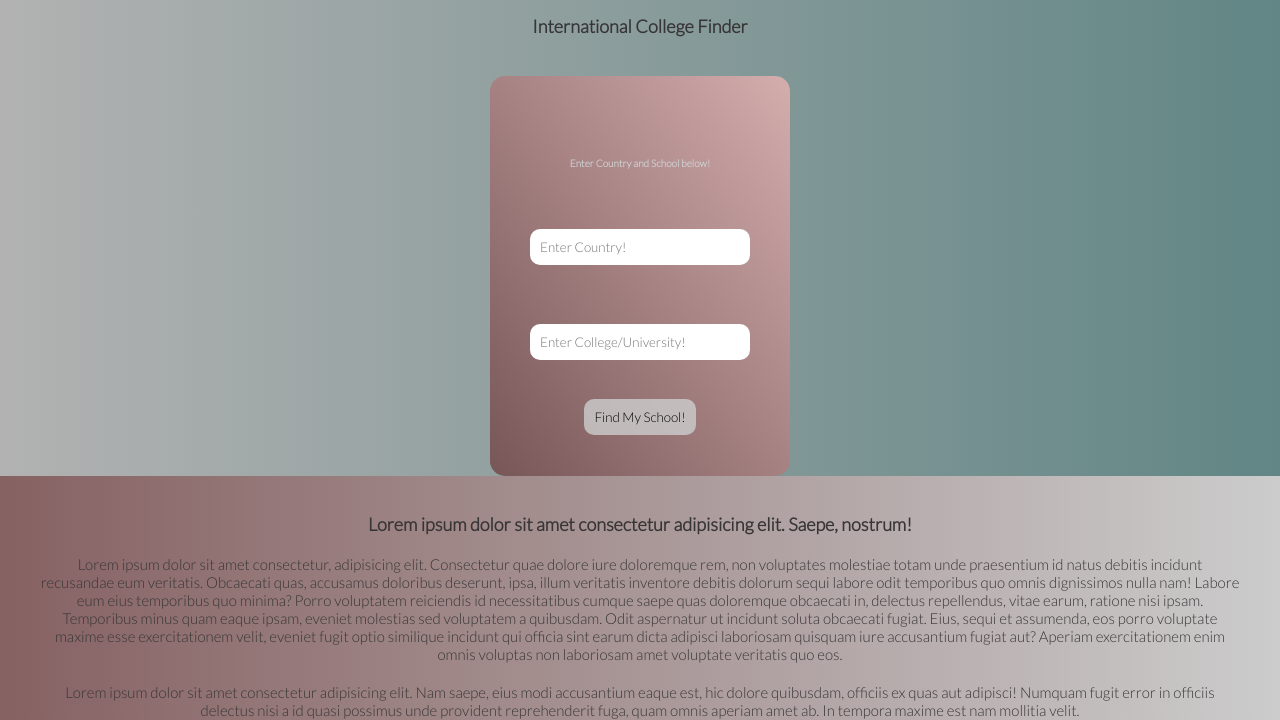
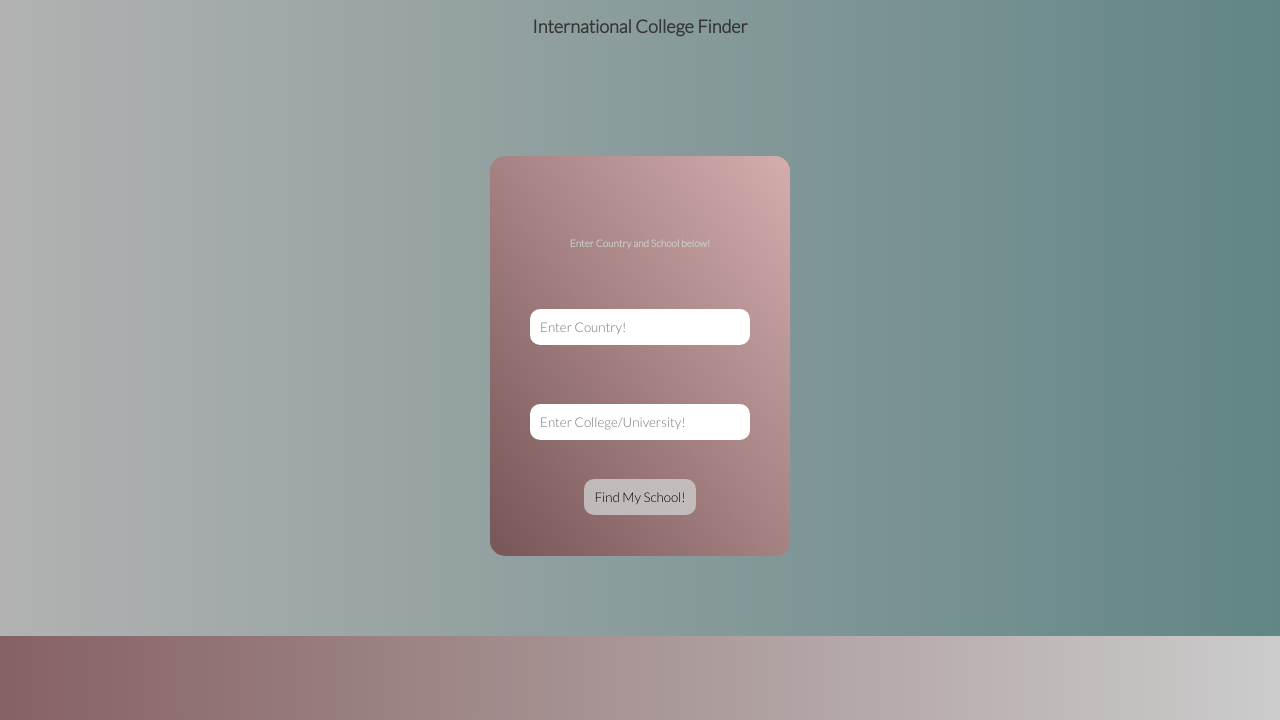
Before and after one commit to giuseppebadagliacca/collegeFinder, a plain HTML site: page index.html in a window 1280 px wide. Shown: the part 44-764 px from the top of the page. Drawn offline with Linux system fonts and the light colour scheme.

Commit message:
updated css stylings. 9/3/22

```diff
--- a/style.css
+++ b/style.css
@@ -49,17 +49,17 @@
     }
 
     #top{
-        height: 50vh;
+        height: 70vh;
         background: linear-gradient(90deg, #b2b2b2, #618685);
     }
 
     #bottom{
-        padding: ;
+        padding: 10px;
         display: flex;
         flex-direction: column;
         justify-content: center;
         align-items: center;
-        height: 35vh;
+        height: 50vh;
         background: linear-gradient(90deg, #866162, #ccc);
     }
     #bottom img{
@@ -204,7 +204,7 @@
     }
 
     #top{
-        height: 50vh;
+        height: 70vh;
         background: linear-gradient(90deg, #b2b2b2, #618685);
     }
 
@@ -213,7 +213,7 @@
         flex-direction: column;
         justify-content: center;
         align-items: center;
-        height: 35vh;
+        height: 50vh;
         background: linear-gradient(90deg, #866162, #ccc);
     }
     #bottom img{
@@ -365,13 +365,13 @@
     }
 
     #top{
-        height: 50vh;
+        height: 70vh;
         background: linear-gradient(90deg, #b2b2b2, #618685);
     }
 
 
     #bottom{
-        height: 35vh;
+        height: 50vh;
         background: linear-gradient(90deg, #866162, #ccc);
         padding: 20px;
     }
```
